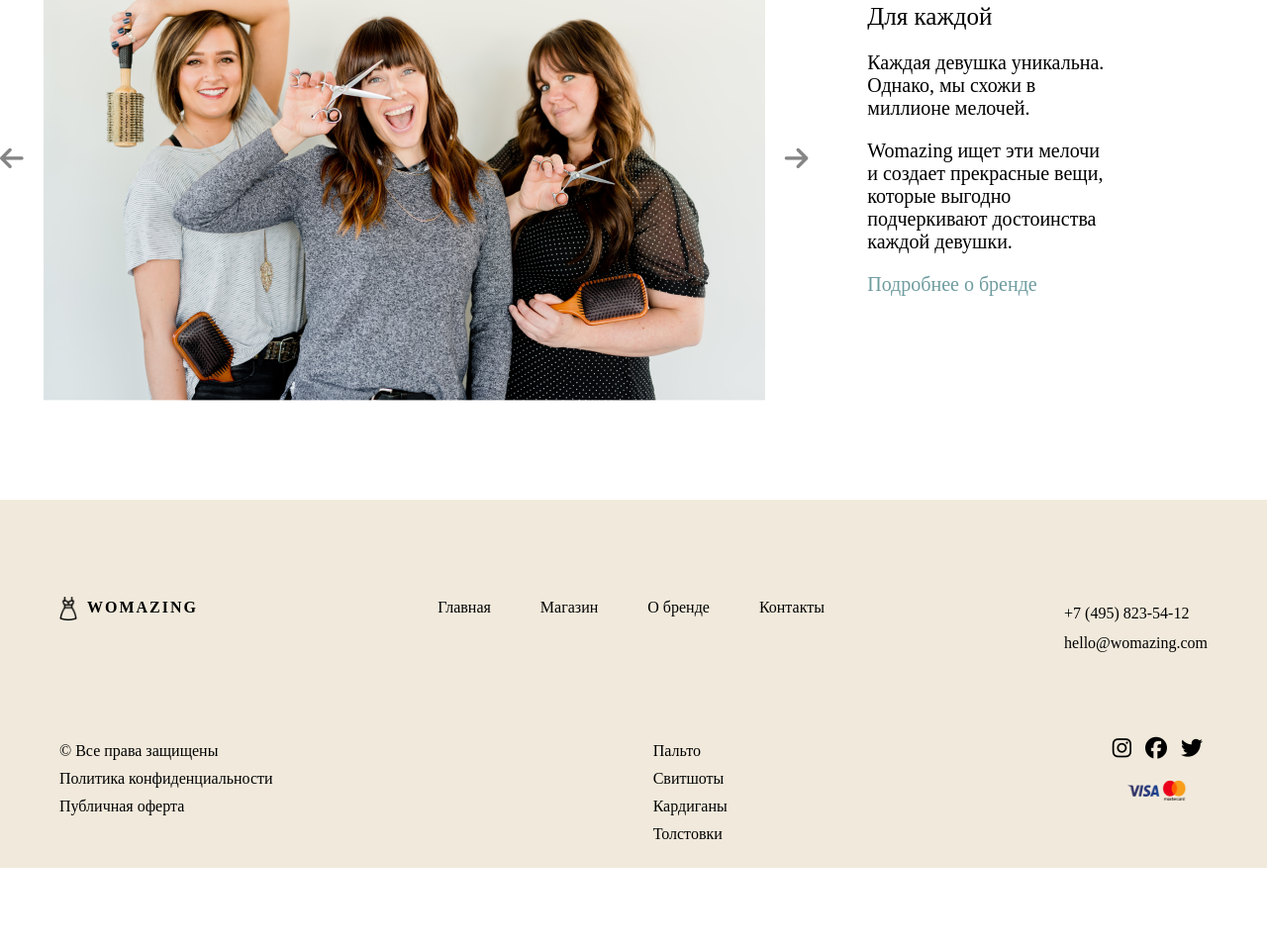
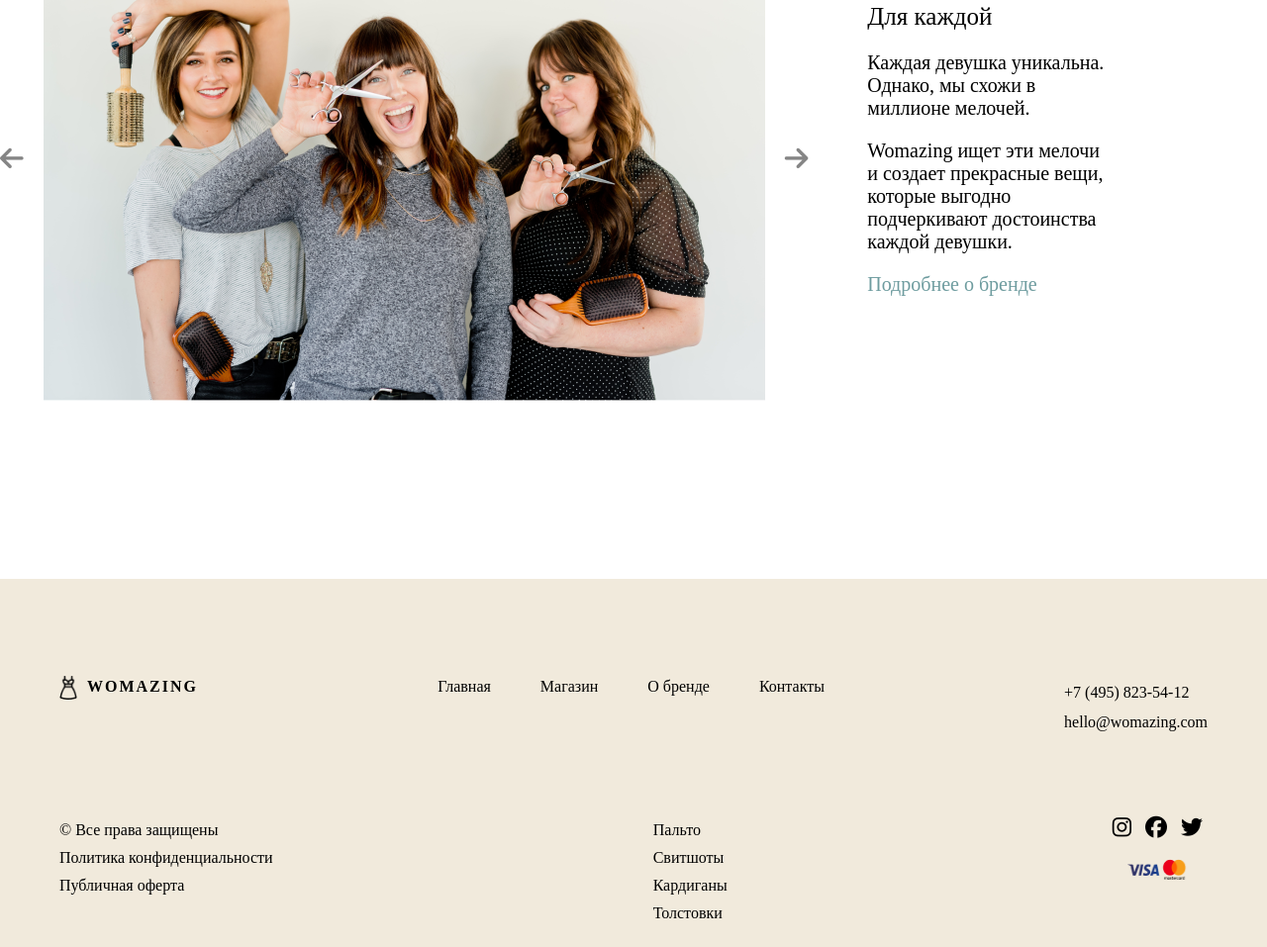
Before and after one commit to suzarm/templates, a plain HTML site: page womazing/index.html in a window 1280 px wide. Shown: the part 2492-3449 px from the top of the page at 99% size. Before the commit the page ends 3369 px from the top, so only its background shows below. Drawn offline with Linux system fonts and the light colour scheme.

Commit message:
changed the margin  size of footer

```diff
--- a/womazing/styles/store.css
+++ b/womazing/styles/store.css
@@ -22,7 +22,7 @@
     display:flex;
     justify-content: space-between;
     align-items: center;
-   list-style: none;
+    list-style: none;
 }
 
 .section-main-collection-name-list li{
--- a/womazing/styles/styles.css
+++ b/womazing/styles/styles.css
@@ -80,7 +80,7 @@
 .footer{
     width:100%;
     height:auto;
-    margin-top:100px;
+    margin-top:180px;
     background-color: #F1EADC;
 }
 
```
